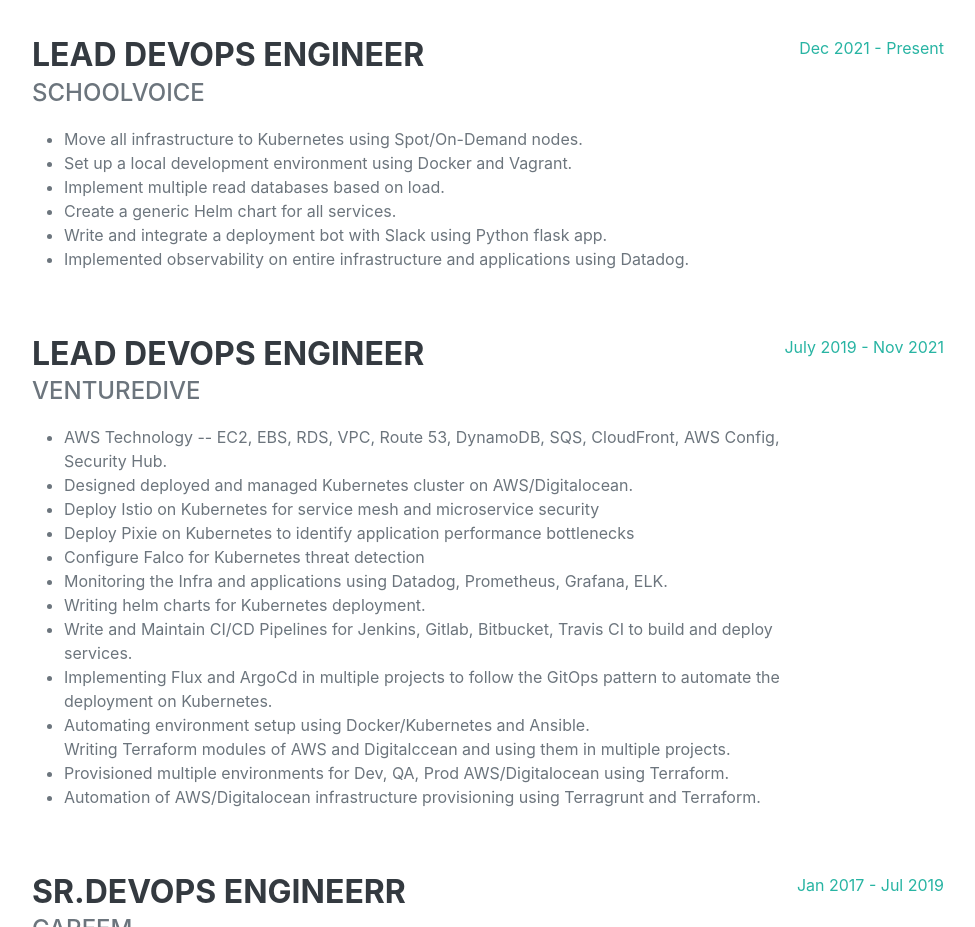
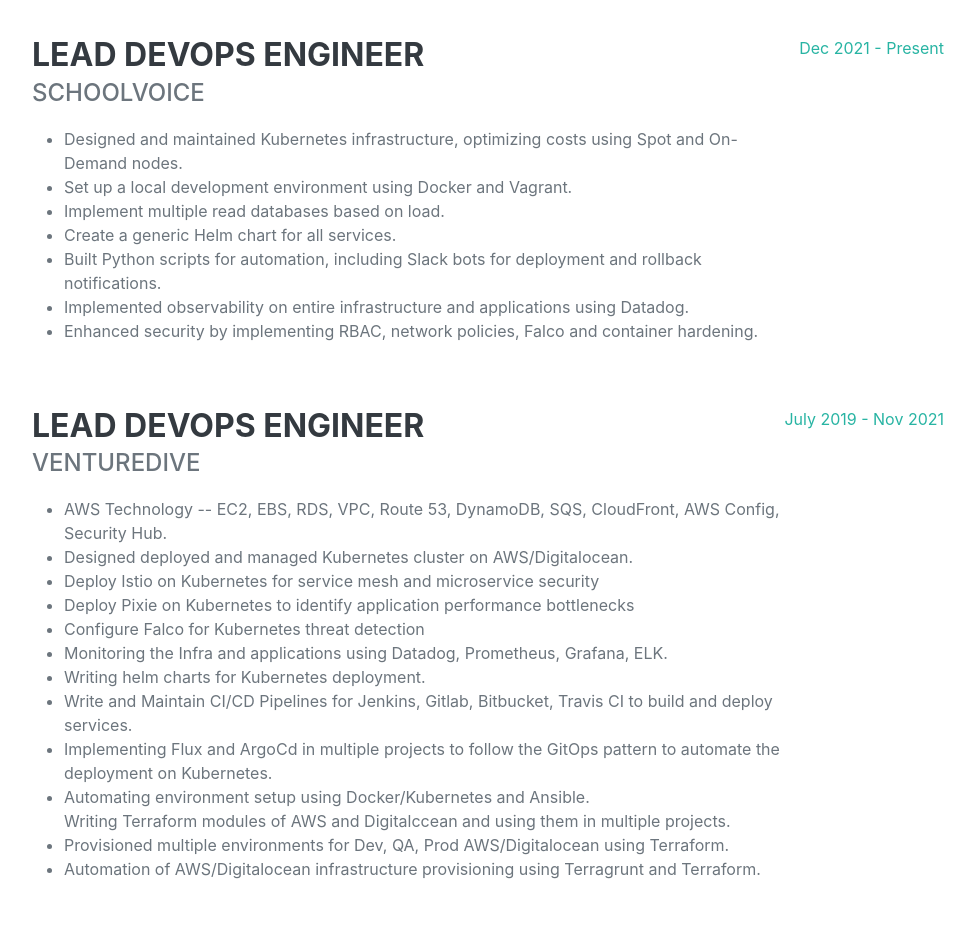
Before and after one commit to umairedu/umair, a plain HTML site: page index.html in a window 1280 px wide. Shown: the part 960-1887 px from the top of the page, without its empty margins (288-1263 px from the left). Drawn offline with nearby package versions, Linux system fonts and the light colour scheme; a web font is replaced by a local one.

Commit message:
update recent work

```diff
--- a/index.html
+++ b/index.html
@@ -73,12 +73,13 @@
                             <h3 class="mb-0">Lead DevOps Engineer</h3>
                             <div class="subheading mb-3">SchoolVoice</div>
                             <ul>
-                                <li>Move all infrastructure to Kubernetes using Spot/On-Demand nodes.</li>
+                                <li>Designed and maintained Kubernetes infrastructure, optimizing costs using Spot and On-Demand nodes.</li>
                                 <li>Set up a local development environment using Docker and Vagrant.</li>
                                 <li>Implement multiple read databases based on load.</li>
                                 <li>Create a generic Helm chart for all services.</li>
-                                <li>Write and integrate a deployment bot with Slack using Python flask app.</li>
+                                <li>Built Python scripts for automation, including Slack bots for deployment and rollback notifications.</li>
                                 <li>Implemented observability on entire infrastructure and applications using Datadog.</li>
+                                <li>Enhanced security by implementing RBAC, network policies, Falco and container hardening.</li>
                             </ul>
 
                         </div>
```
